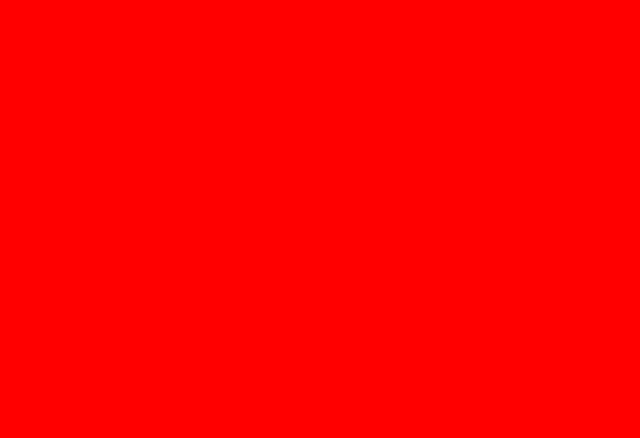
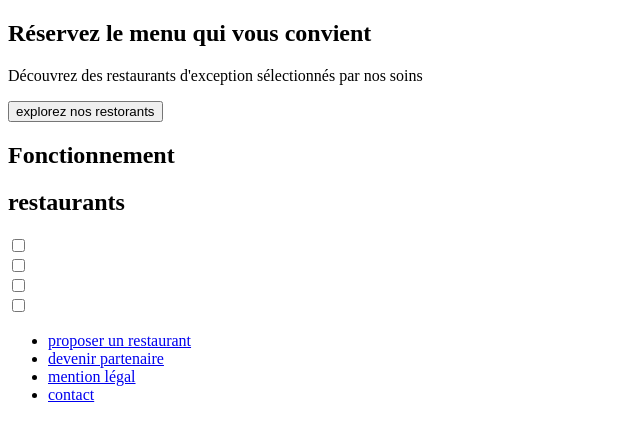
Before and after one commit to Clem-kage/projet-3-openclassrooms, a website: page code/accueil.html in a window 1280 px wide. Shown: the whole page, without its empty margins (0-640 px from the left). Drawn offline with nearby package versions, Linux system fonts and the light colour scheme; files that its build step writes are made by us from their sources.

Commit message:
structure accueil

```diff
--- a/code/accueil.html
+++ b/code/accueil.html
@@ -5,13 +5,72 @@
         <meta http-equiv="X-UA-Compatible" content="IE=edge">
         <meta name="viewport" content="width=device-width, initial-scale=1.0">
         <link rel="stylesheet" href="style/index.css">
-        <title>Document</title>
+        <title>accueil</title>
     </head>
     <body>
         <main>
             <header>
 
+
             </header>
+            <div class="Ac-localisation">
+
+            </div>
+            <section class="Ac-presentation">
+                <h1>Réservez le menu qui vous convient</h1>
+                <p>Découvrez des restaurants d'exception sélectionnés par nos soins</p>
+                <button>
+                    explorez nos restorants
+                </button>
+            </section>
+            <section class="Ac-fonctionnement">
+                <h2>Fonctionnement</h2>
+                <div class="Ac-etape"></div>
+                <div class="Ac-etape"></div>
+                <div class="Ac-etape"></div>
+            </section>
+            <section class="Ac-restaurants">
+                <h2>restaurants</h2>
+                <div class="Ac-carte">
+                    <div class="image"></div>
+                    <div class="contenu">
+                        <div class="text"></div>
+                        <input type="checkbox" name="like" id="">
+                    </div>
+                </div>
+                <div class="Ac-carte">
+                    <div class="image"></div>
+                    <div class="contenu">
+                        <div class="text"></div>
+                        <input type="checkbox" name="like" id="">
+                    </div>
+                </div>
+                <div class="Ac-carte">
+                    <div class="image"></div>
+                    <div class="contenu">
+                        <div class="text"></div>
+                        <input type="checkbox" name="like" id="">
+                    </div>
+                </div>
+                <div class="Ac-carte">
+                    <div class="image"></div>
+                    <div class="contenu">
+                        <div class="text"></div>
+                        <input type="checkbox" name="like" id="">
+                    </div>
+                </div>
+            </section>
+
+            <footer>
+                <div class="logo"></div>
+                <ul>
+                    <li> <a href="#">proposer un restaurant</a></li>
+                    <li> <a href="#">devenir partenaire</a></li>
+                    <li> <a href="#">mention légal</a></li>
+                    <li> <a href="#">contact</a></li>
+                </ul>
+            </footer>
+
         </main>
 
     </body>
--- a/code/scss/style.scss
+++ b/code/scss/style.scss
@@ -1,3 +1,3 @@
-body{
-    background-color: red;
-}
+@import 'variable';
+@import 'placeholder';
+@import 'mixins';
```
Also changed, not shown: code/style/index.css (deleted).
